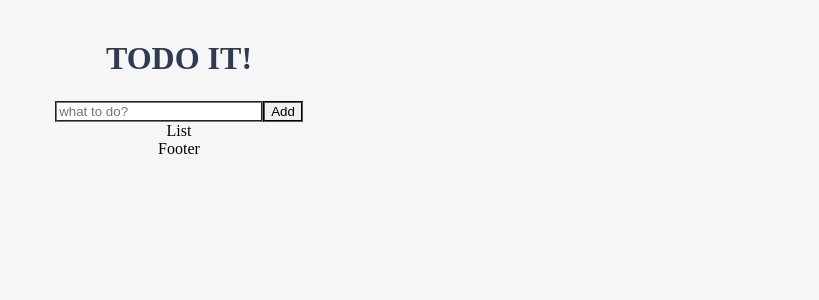
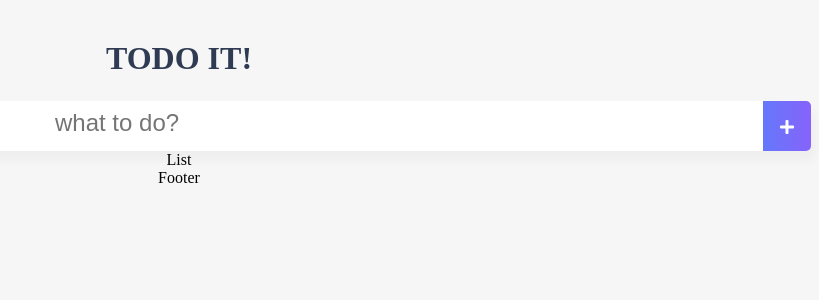
Before and after one commit to songdoing/learn_vueJS, a Vue app in the folder vue-todo/: page / in a window 1280 px wide. Shown: the top 300 px of the page, without its empty margins (461-1280 px from the left). Built offline with nearby package versions, Linux system fonts and the light colour scheme.

Commit message:
input component style

```diff
--- a/vue-todo/src/components/TodoInput.vue
+++ b/vue-todo/src/components/TodoInput.vue
@@ -1,7 +1,11 @@
 <template>
-  <div>
-      <input type="text" v-model="newTodoItem" placeholder="what to do?">
-      <button v-on:click="addTodo">Add</button>
+  <div class="inputBox shadow">
+      <!-- enter 키를 쳐도 addTodo methods가 호출되도록 -->
+      <input type="text" v-model="newTodoItem" placeholder="what to do?" v-on:keyup.enter="addTodo">
+      <!-- <button v-on:click="addTodo">Add</button> -->
+      <span class="addContainer" v-on:click="addTodo">
+        <i class="fas fa-plus addBtn"></i>
+      </span>
   </div>
 </template>
 
@@ -17,6 +21,9 @@
        console.log(this.newTodoItem);
        //로컬스토리지에 저장
        localStorage.setItem(this.newTodoItem, this.newTodoItem);
+       this.clearInput();
+     },
+     clearInput : function() {
        //input창 초기화
        this.newTodoItem = '';
      }
@@ -24,6 +31,29 @@
 }
 </script>
 
-<style>
-
+<style scoped>
+  input:focus {
+  outline: none;
+}
+.inputBox {
+  background: white;
+  height: 50px;
+  line-height: 50px;
+  border-radius: 5px;
+}
+.inputBox input {
+  border-style: none;
+  font-size: 1.5rem;
+}
+.addContainer {
+  float: right;
+  background: linear-gradient(to right, #6478fb, #8763fb);
+  display: block;
+  width: 3rem;
+  border-radius: 0 5px 5px 0;
+}
+.addBtn {
+  color: white;
+  vertical-align: middle;
+}
 </style>
```
